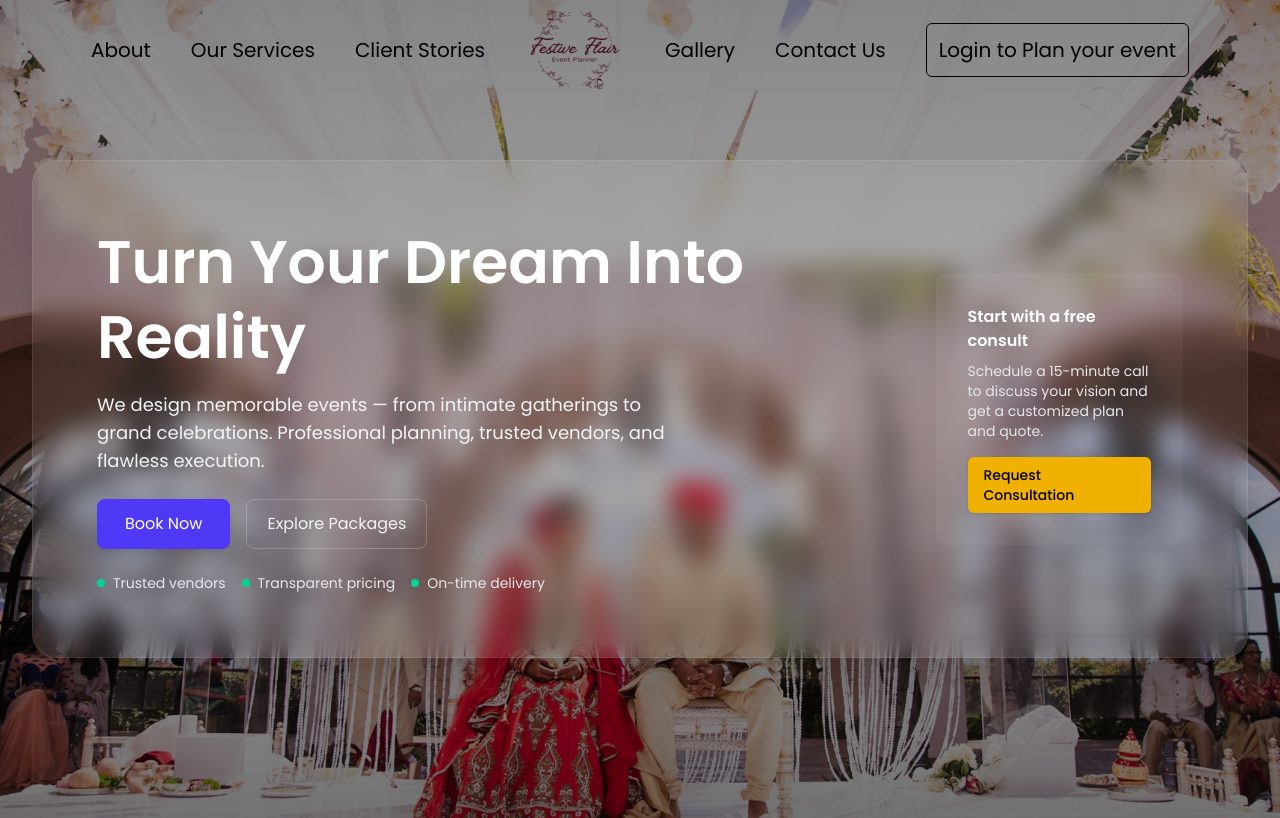
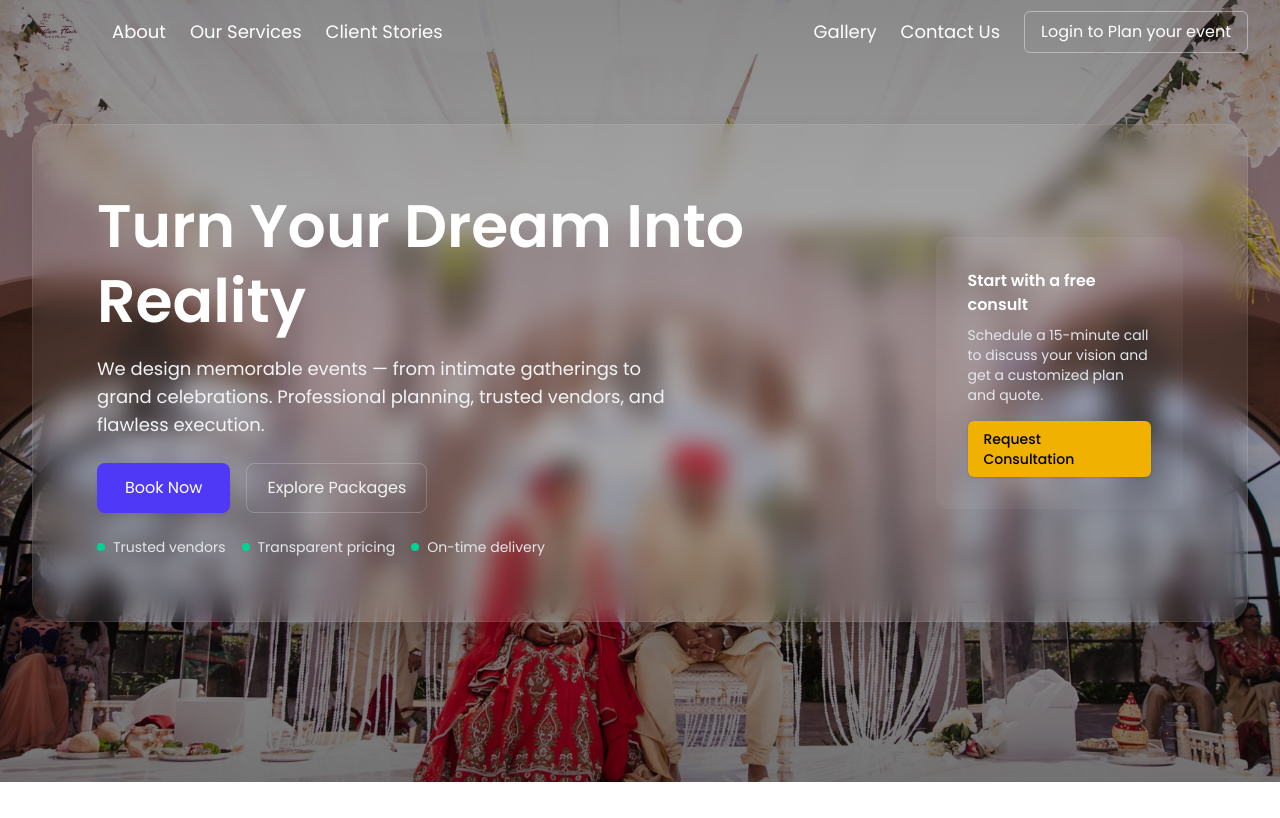
Before and after one commit to MsrSahil/event-planner, a React (Vite) app in the folder client/: page / in a window 1280 px wide. Built offline with nearby package versions, Linux system fonts and the light colour scheme; a web font is replaced by a local one.

Commit message:
feat: Refactor Navbar component for improved layout and background handling

```diff
--- a/client/src/components/Navbar.jsx
+++ b/client/src/components/Navbar.jsx
@@ -10,12 +10,10 @@ const Navbar = () => {
   const [navBg, setNavBg] = useState(false);
 
   const location = useLocation().pathname;
-  console.log(location);
 
   const NavBarDesign = () => {
-    location === "/" || location === "/login" || location === "/register"
-      ? setNavBg(false)
-      : setNavBg(true);
+    const transparentPaths = ["/", "/login", "/register"];
+    setNavBg(!transparentPaths.includes(location));
   };
 
   const handleClick = () => {
@@ -26,44 +24,77 @@ const Navbar = () => {
     NavBarDesign();
   }, [location]);
 
+  // Color helpers: when navBg is false (transparent), text should be light (white)
+  const baseLink = navBg ? "text-gray-700 hover:text-pink-600" : "text-white hover:text-pink-200";
+  const activeLink = navBg ? "text-pink-600 font-medium" : "text-pink-200 font-medium";
+  const loginBtnClass = navBg
+    ? "hidden md:inline-block px-4 py-2 rounded-md bg-pink-500 text-white font-medium hover:bg-pink-600"
+    : "hidden md:inline-block px-4 py-2 rounded-md border border-white/40 text-white hover:bg-white/10";
+
   return (
-    <>
     <div
-        className={`${
-          navBg ? "bg-white" : "bg-transparent"
-        } flex justify-center gap-10  text-xl items-center sticky top-0 z-99`}
+      className={`${navBg ? "bg-white shadow-sm" : "bg-transparent"} sticky top-0 z-50`}
     >
-        <Link to={"/about"}>About</Link>
-        <Link to={"/services"}>Our Services</Link>
-        <Link to={"/stories"}>Client Stories</Link>
-        <Link to={"/"}>
-          <img src={logo} alt="" className="h-[5em]" />
+      <nav className="max-w-7xl mx-auto px-4 sm:px-6 lg:px-8">
+        <div className="flex items-center justify-between h-16">
+          <div className="flex items-center gap-8">
+            <Link to="/" className="block shrink-0">
+              <img src={logo} alt="logo" className="h-12 w-auto" />
             </Link>
-        <Link to={"/gallery"}>Gallery</Link>
-        <Link to={"/contact"}>Contact Us</Link>
+
+            <div className="hidden md:flex md:items-center md:space-x-6 text-lg">
+              <Link
+                to="/about"
+                className={`${baseLink} ${location === "/about" ? activeLink : ""}`}
+              >
+                About
+              </Link>
+              <Link
+                to="/services"
+                className={`${baseLink} ${location === "/services" ? activeLink : ""}`}
+              >
+                Our Services
+              </Link>
+              <Link
+                to="/stories"
+                className={`${baseLink} ${location === "/stories" ? activeLink : ""}`}
+              >
+                Client Stories
+              </Link>
+            </div>
+          </div>
+
+          <div className="flex items-center gap-6">
+            <div className="hidden md:flex md:items-center md:space-x-6 text-lg">
+              <Link to="/gallery" className={`${baseLink} ${location === "/gallery" ? activeLink : ""}`}>
+                Gallery
+              </Link>
+              <Link to="/contact" className={`${baseLink} ${location === "/contact" ? activeLink : ""}`}>
+                Contact Us
+              </Link>
+            </div>
+
             {isLogin ? (
               <div
                 className="flex gap-3 items-center cursor-pointer"
                 onClick={handleClick}
+                role="button"
+                tabIndex={0}
               >
                 <img
-              src={user.photo}
-              alt="User Dp"
+                  src={user?.photo || "https://placehold.co/40x40?text=U"}
+                  alt={user?.fullName || "User"}
                   className="h-10 w-10 border rounded-full object-cover"
                 />
-            <span className="text-pink-500">{user.fullName}</span>
+                <span className={`${navBg ? "text-pink-500" : "text-white"} hidden sm:inline`}>{user?.fullName?.split(" ")[0] || "Account"}</span>
               </div>
             ) : (
-          <button
-            className="border p-3 rounded-md"
-            onClick={() => navigate("login")}
-          >
-            {" "}
-            Login to Plan your event{" "}
-          </button>
+              <button className={loginBtnClass} onClick={() => navigate("/login")}>Login to Plan your event</button>
             )}
           </div>
-    </>
+        </div>
+      </nav>
+    </div>
   );
 };
 
```
Lines whose indentation alone changed are shown as unchanged.
